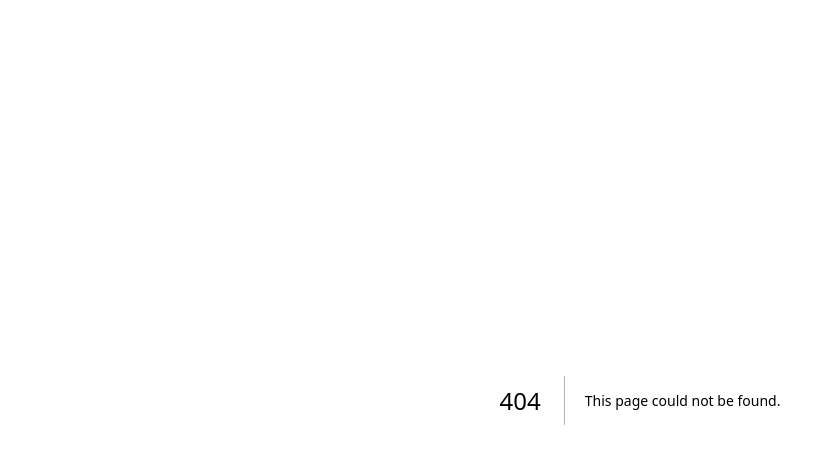
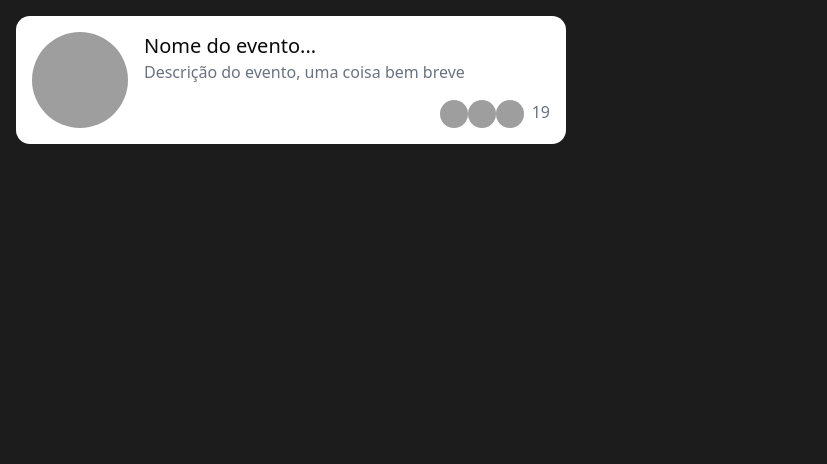
Before and after one commit to Kelabr/front_role, a Next.js app: page /home in a window 1280 px wide. Before the commit this address had no page. Shown: the top 464 px of the page, without its empty margins (0-827 px from the left). Built offline with nearby package versions, Linux system fonts and the light colour scheme; grey boxes are pictures that could not be loaded.

Commit message:
adicionado tela de role com as descrições e o link de quem vai para conferir

```diff
--- /dev/null
+++ b/src/app/(private)/home/layout.js
@@ -0,0 +1,12 @@
+import "../../globals.css";
+
+export const metadata = {
+  title: "Home",
+  description: "Um site para entrar um role",
+};
+
+export default function RootLayout({ children }) {
+  return (
+      <div>{children}</div>
+  );
+}
--- /dev/null
+++ b/src/app/(private)/home/page.js
@@ -0,0 +1,9 @@
+import Role from "@/components/Role";
+
+export default function HomeRole(){
+    return(
+        <main className="h-screen bg-[#1C1C1C] px-4 pt-4">
+            <Role/>
+        </main>
+    )
+}
--- /dev/null
+++ b/src/app/(private)/role/[id]/page.js
@@ -0,0 +1,10 @@
+import RoleConfirm from "@/components/RoleConfirm";
+
+export default function IdRole(){
+    return(
+        <main className="h-screen bg-white px-6 pt-4">
+            <RoleConfirm/>
+
+        </main>
+    )
+}
--- /dev/null
+++ b/src/app/css/degradeText.module.css
@@ -0,0 +1,25 @@
+/* DegradeText.module.css */
+
+@keyframes gradientAnimation {
+    0% {
+      background-position: 100% 0;
+    }
+    50% {
+      background-position: 0% 0;
+    }
+    100% {
+      background-position: 100% 0;
+    }
+  }
+
+  .gradientText {
+    font-size: 2rem;
+    font-weight: bold;
+    background: linear-gradient(90deg, #ec4899, #f97316, #f59e0b);
+    background-size: 400% 100%;
+    -webkit-background-clip: text;
+    color: transparent;
+    animation: gradientAnimation 2.5s ease-in-out infinite;
+    letter-spacing: -0.05em;
+    line-height: 1.1; /* Ajusta o espaçamento entre as linhas */
+  }
--- a/src/app/page.js
+++ b/src/app/page.js
@@ -5,6 +5,7 @@ import {
   AvatarImage,
 } from "@/components/ui/avatar"
 import UpCard from "@/components/animation/UpCard";
+import DegradeText from "@/components/animation/DegradeText";
 
 export default function Home() {
   return (
@@ -19,7 +20,7 @@ export default function Home() {
             <AvatarFallback>CN</AvatarFallback>
           </Avatar>
           <div className="flex flex-col gap-2 justify-center mb-28">
-            <h1 className="text-2xl font-bold leading-[1.1]">Encontre um <br/> role para você</h1>
+            <DegradeText/>
             <span className="text-gray-500 font-medium">Só bora!!!</span>
           </div>
         </div>
--- /dev/null
+++ b/src/components/Role.jsx
@@ -0,0 +1,47 @@
+import {
+    Avatar,
+    AvatarFallback,
+    AvatarImage,
+} from "@/components/ui/avatar"
+import Link from "next/link"
+
+export default function Role(){
+    return(
+        <Link href={`/role/praca`}>
+            <div className="flex bg-white gap-4 p-4 w-full max-w-[550px] rounded-xl">
+                <div className="">
+                <Avatar className="h-24 w-24">
+                    <AvatarImage src="https://github.com/shadcn.png" alt="@shadcn" className="" />
+                    <AvatarFallback>CN</AvatarFallback>
+                </Avatar>
+                </div>
+                <div className="w-full">
+                    <div className="flex">
+                        <div>
+                            <h1 className="text-xl font-medium">Nome do evento...</h1>
+                            <span className="text-gray-500">Descrição do evento, uma coisa bem breve</span>
+                        </div>
+                        {/* <div>seta</div> */}
+                    </div>
+                    <div className="flex justify-end mt-4">
+                        <Avatar className="h-7 w-7">
+                            <AvatarImage src="https://github.com/shadcn.png" alt="@shadcn" className="" />
+                            <AvatarFallback>CN</AvatarFallback>
+                        </Avatar>
+                        <Avatar className="h-7 w-7 ">
+                            <AvatarImage src="https://github.com/shadcn.png" alt="@shadcn" className="" />
+                            <AvatarFallback>CN</AvatarFallback>
+                        </Avatar>
+                        <Avatar className="h-7 w-7 ">
+                            <AvatarImage src="https://github.com/shadcn.png" alt="@shadcn" className="" />
+                            <AvatarFallback>CN</AvatarFallback>
+                        </Avatar>
+                        <span className=" left-20 ml-2 text-gray-500">19</span>
+                    </div>
+
+                </div>
+            </div>
+        </Link>
+
+    )
+}
--- /dev/null
+++ b/src/components/RoleConfirm.jsx
@@ -0,0 +1,40 @@
+import {
+    Avatar,
+    AvatarFallback,
+    AvatarImage,
+} from "@/components/ui/avatar"
+import Link from "next/link"
+
+export default function RoleConfirm(){
+    return(
+        <>
+        <div className="flex justify-between items-center">
+            <Avatar className="h-24 w-24">
+                <AvatarImage src="https://github.com/shadcn.png" alt="@shadcn" className="" />
+                <AvatarFallback>CN</AvatarFallback>
+            </Avatar>
+            <button className="bg-black text-white w-2/6 h-1/2 p-2 font-medium rounded-2xl">Eu vou</button>
+        </div>
+        <div className="mt-4">
+            <h1 className="text-4xl font-medium">Nome do Evento...</h1>
+            <span className="text-lg text-gray-500">Descriçaõ do evento, algo breve</span>
+        </div>
+        <div className="flex mt-4">
+            <Avatar className="h-7 w-7">
+                <AvatarImage src="https://github.com/shadcn.png" alt="@shadcn" className="" />
+                <AvatarFallback>CN</AvatarFallback>
+            </Avatar>
+            <Avatar className="h-7 w-7 ">
+                <AvatarImage src="https://github.com/shadcn.png" alt="@shadcn" className="" />
+                <AvatarFallback>CN</AvatarFallback>
+            </Avatar>
+            <Avatar className="h-7 w-7 ">
+                <AvatarImage src="https://github.com/shadcn.png" alt="@shadcn" className="" />
+                <AvatarFallback>CN</AvatarFallback>
+            </Avatar>
+            <Link href="#" className=" left-20 ml-2 text-gray-500 underline">Quem vai</Link>
+        </div>
+        </>
+
+    )
+}
--- /dev/null
+++ b/src/components/animation/DegradeText.jsx
@@ -0,0 +1,10 @@
+// components/DegradeText.js
+import style from "../../app/css/degradeText.module.css"
+
+export default function DegradeText() {
+    return (
+      <h1 className={style.gradientText}>
+        Encontre um <br /> role para você
+      </h1>
+    );
+  }
```
Also changed, not shown: src/app/(private)/role/page.js (added), src/app/globals.css (line endings or trailing spaces).
